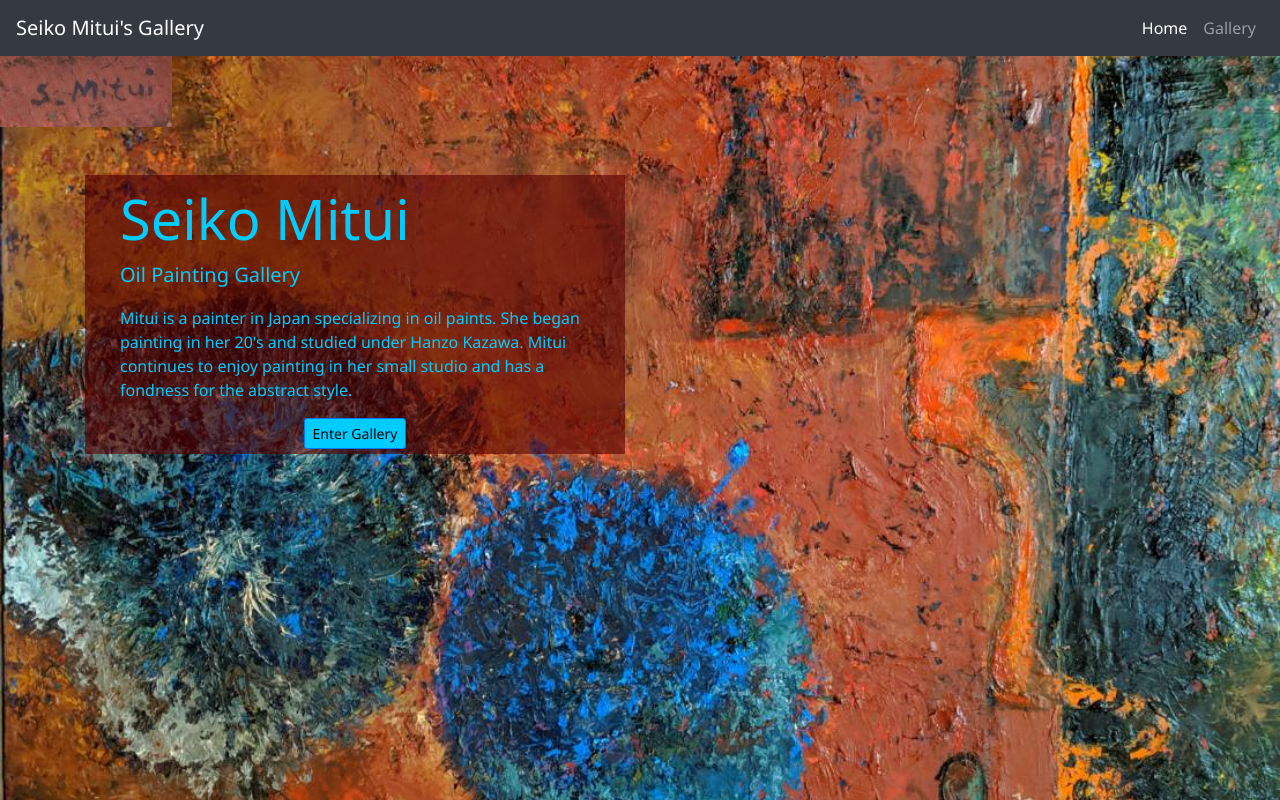
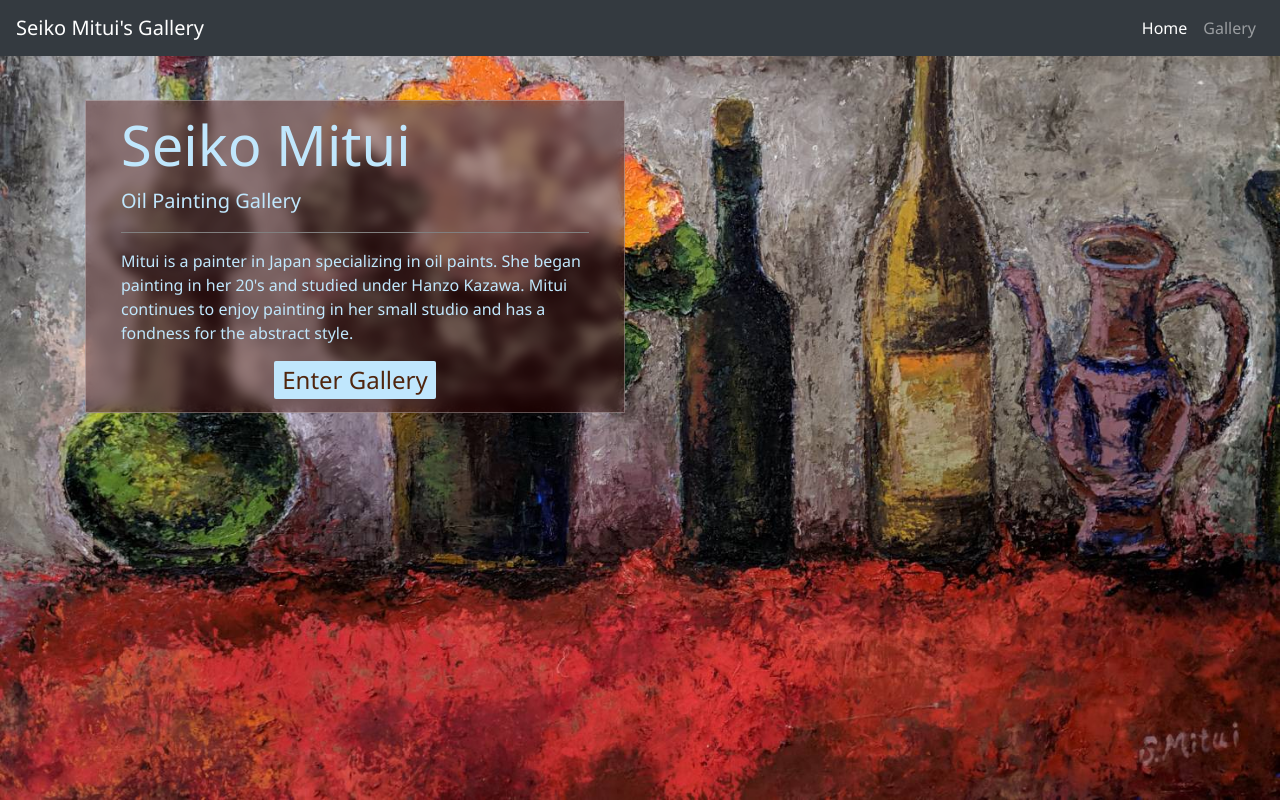
Before and after one commit to SeikoMitui/SeikoMitui.github.io, a plain HTML site: page index.html in a window 1280 px wide. Drawn offline with nearby package versions, Linux system fonts and the light colour scheme.

Commit message:
index background with blur

```diff
--- a/css/SeikoMituiGallery.css
+++ b/css/SeikoMituiGallery.css
@@ -1,8 +1,14 @@
+
+:root {
+	--foreground-light: rgb(192, 231, 253);
+	--foreground-dark: rgb(49, 49, 73);
+	--foreground-brown: rgb(80, 38, 14);
+  }
 
 body {
   font-family: 'Segoe UI', Tahoma, Geneva, Verdana, sans-serif;
 
-  background: url('../images/hana_no_aru_bin-flower_and_bottle.JPG') no-repeat center center fixed;
+  background: url('../images/seibutsu-object_7.JPG') no-repeat bottom center fixed;
   -webkit-background-size: cover;
   -moz-background-size: cover;
   background-size: cover;
@@ -15,17 +21,25 @@ body {
 .about{
 	padding: 10px 35px 5px;
 
-	background-color: rgba(87, 0, 0, 0.61);
-
-	color: rgb(143, 173, 207);
-	color: rgb(0, 204, 255);
+	/* background-color: var(--dark-color); */
+	color: var(--foreground-light);
+	/* background-image: url('../images/tileable//brown_background_oil_tileable.jpg'); */
+	background-color: rgba(66, 0, 0, 0.37);
+	backdrop-filter: blur(6px) saturate(20%);
+	border: 1px solid rgba(235, 235, 235, 0.329);
 }
 
-.about button{
-	background-color: rgb(0, 204, 255);
-	color: black;
+.about .btn{
+	color: var(--foreground-brown);
+	background-color: var(--foreground-light);
+
+	border-radius: 2px;
+	border: 0px solid rgb(131, 131, 131);
+
+	padding: 1px 8px;
+	font-size: 150%;
 }
 
 .about hr{
-	border-top: 1px solid rgb(179, 179, 179);
+	border-top: 1px solid gray;
 }
--- a/index.html
+++ b/index.html
@@ -40,23 +40,22 @@
 		</div>
 </nav>
 
-<img src="css/Capture.JPG" />
-
 <!-- Page Content -->
 <section>
     <div class="container mt-5">
       <div class="row">
-        <div class="col-md-6 col-sm-8" >
+        <div class="col-lg-6 col-md-7" >
 			<div class="about">
 				<h1 class="display-4">Seiko Mitui</h1>
-				<p class="lead">Oil Painting Gallery</p>
-				<p >Mitui is a painter in Japan specializing in oil paints.  She began painting
+				<p class="lead ">Oil Painting Gallery</p>
+				<hr />
+				<p class="">Mitui is a painter in Japan specializing in oil paints.  She began painting
 					in her 20's and studied under Hanzo Kazawa.  Mitui continues to enjoy painting in her small
 					studio and has a fondness for the abstract style.
 				</p>
 
-				<span class="d-flex justify-content-center">
-					<button type="link" class="btn btn-primary btn-sm">Enter Gallery</button>
+				<span class="d-flex justify-content-center mb-2">
+					<a class="btn" href="" role="button">Enter Gallery</a>
 				</span>
 			</div>
         </div>
```
Also changed, not shown: images/background-tall.JPG (deleted), images/tileable/brown_background_oil_tileable.jpg (added).
